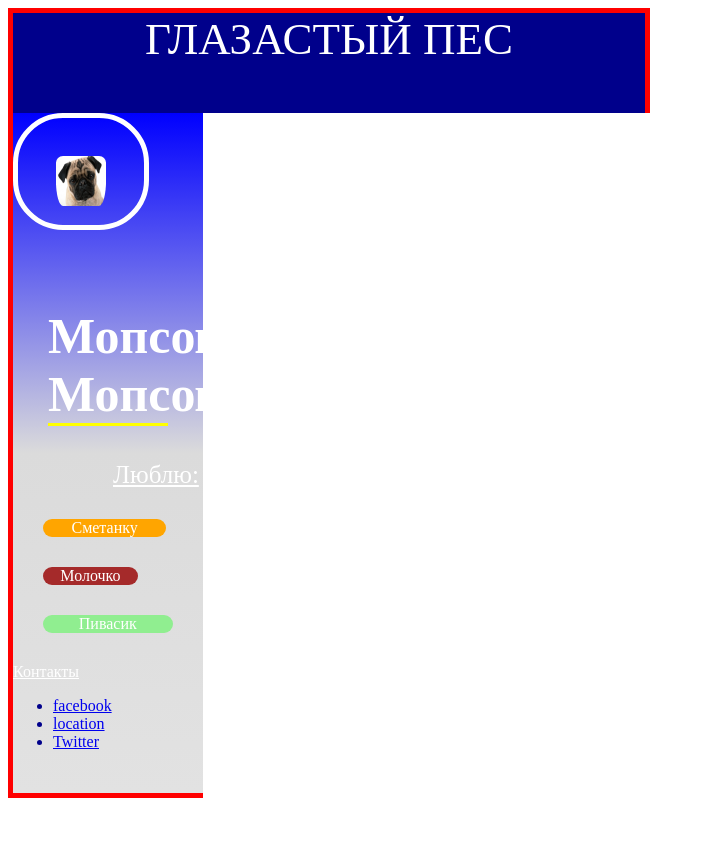
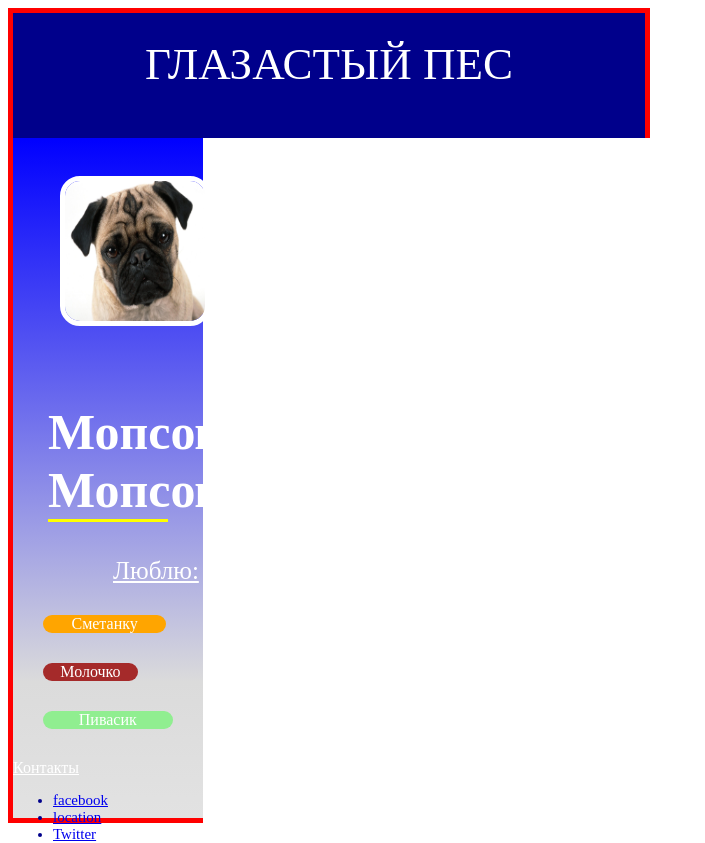
Before and after one commit to VadimDzyma/VadimDzyma.github.io, a plain HTML site: page index.html in a window 1280 px wide. Shown: the whole page, without its empty margins (0-705 px from the left). Before the commit the page ends 806 px from the top, so only its background shows below. Drawn offline with Linux system fonts and the light colour scheme.

Commit message:
Add files via upload

```diff
--- a/index.html
+++ b/index.html
@@ -9,30 +9,26 @@
 	width: 50%;
 	height: 100px;
 	text-align: center;
+	padding-top: 2%;
 	border-top: 5px solid red;
 	border-left: 5px solid red;
 	border-right: 5px solid red;
 
 	}
 		.VerticalBlock {color: white;
-		background: linear-gradient(to top, #e2e2e2 0%,#dbdbdb 50%, blue 100%);
+		background: linear-gradient(to top, #e2e2e2 0%,#dbdbdb 20%, blue 100%);
 		border-left: 5px solid red;
 		border-bottom: 5px solid red;
 		width: 15%;
 		height: 85vh;
 		}
 		.Photo{
-		width:50px;
-		height: 50px;
-		border-radius: 50px;
-		/*border-top-left-radius: 35%;
-		border-top-right-radius: 35%;
-		border-bottom-right-radius: 35%;
-		border-bottom-left-radius: 35%;*/
-		padding-right: 20%;
-		padding-bottom: 10%;
-		padding-left: 20%;
-		padding-top: 20%;
+		width:140px;
+		height: 140px;
+		border-radius: 20px;
+
+		margin-left: 25%;
+		margin-top: 20%;
 
 		}
 		.text{border-bottom: 3px solid yellow;
@@ -65,7 +61,7 @@
 		}
 
 
-		.ContactsList{color: darkblue;
+		.ContactsList{color: darkblue; font-size: 15px;
 
 		}
 
```
Lines whose indentation alone changed are shown as unchanged.
